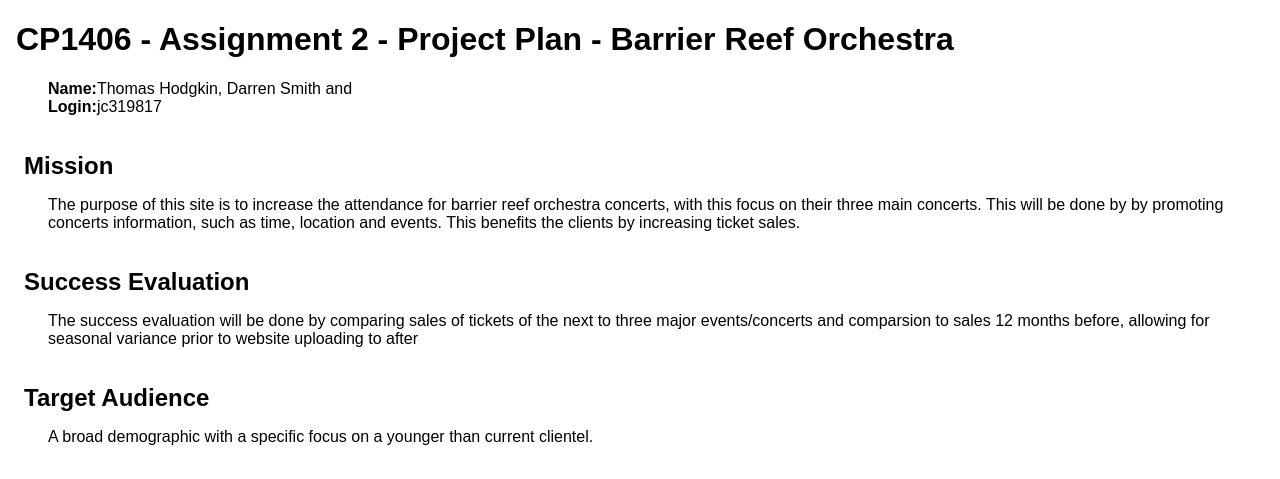
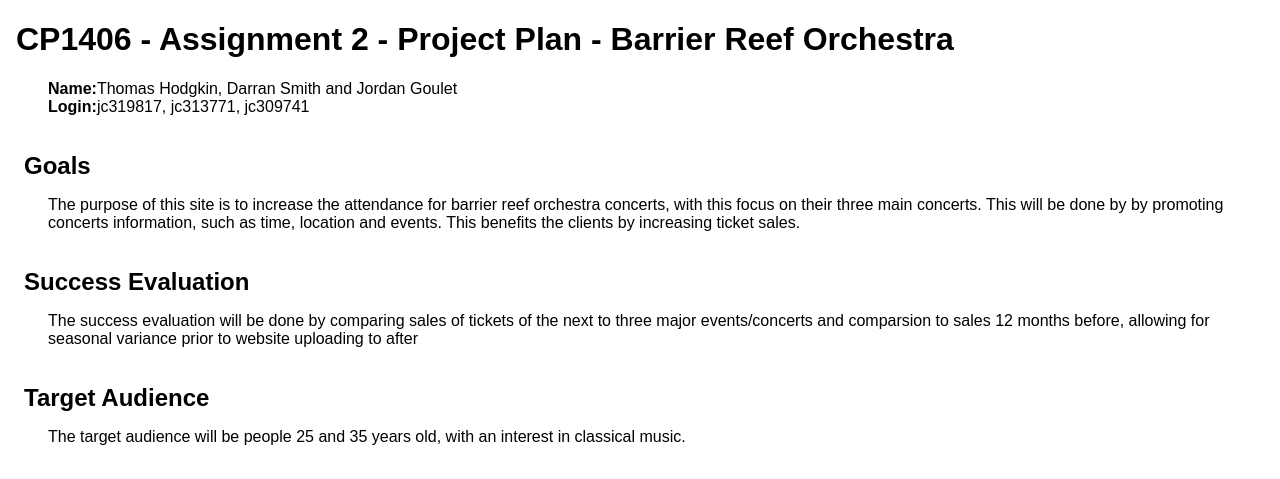
Before and after one commit to thomashodgkin/group5-DJT-1406, a plain HTML site: page plan.html in a window 1280 px wide. Shown: the top 479 px of the page. Drawn offline with Linux system fonts and the light colour scheme.

Commit message:
Update plan.html
change misson name and target audience

```diff
--- a/plan.html
+++ b/plan.html
@@ -12,16 +12,16 @@
 
 <body>
 <h1>CP1406 - Assignment 2 - Project Plan - Barrier Reef Orchestra</h1>
-<p><strong>Name:</strong>Thomas Hodgkin, Darren Smith and<br>
-<strong>Login:</strong>jc319817</p>
-<h2>Mission</h2>
-<p>The purpose of this site is to increase the attendance for barrier reef orchestra concerts, with this focus on their three main concerts. This will be done by by promoting concerts information, such as time, location and events. This benefits the clients by increasing ticket sales. </p>
+<p><strong>Name:</strong>Thomas Hodgkin, Darran Smith and Jordan Goulet<br>
+<strong>Login:</strong>jc319817, jc313771, jc309741</p>
+<h2>Goals</h2>
+	<p>The purpose of this site is to increase the attendance for barrier reef orchestra concerts, with this focus on their three main concerts. This will be done by by promoting concerts information, such as time, location and events. This benefits the clients by increasing ticket sales. </p>
 <h2>Success Evaluation</h2>
-<p>The success evaluation will be done by comparing sales of tickets of the next to three major events/concerts and comparsion to sales 12 months before, allowing for seasonal variance prior to website uploading to after</p>
+	<p>The success evaluation will be done by comparing sales of tickets of the next to three major events/concerts and comparsion to sales 12 months before, allowing for seasonal variance prior to website uploading to after</p>
 <h2>Target Audience</h2>
-<p>A broad demographic with a specific focus on a younger than current clientel.</p>
+	<p>The target audience will be people 25 and 35 years old, with an interest in classical music.</p>
 <h2>Site Flowchart (Structure Diagram)</h2>
-<p><img src="planFlowChart.Gif" alt="Site Flowchart"></p>
+	<p><img src="planFlowChart.Gif" alt="Site Flowchart"></p>
 <h2>GitHub Repository</h2>
 <p><a href="https://github.com/thomashodgkin/group5-DJT-1406.git"></a></p>
 </body>
```
